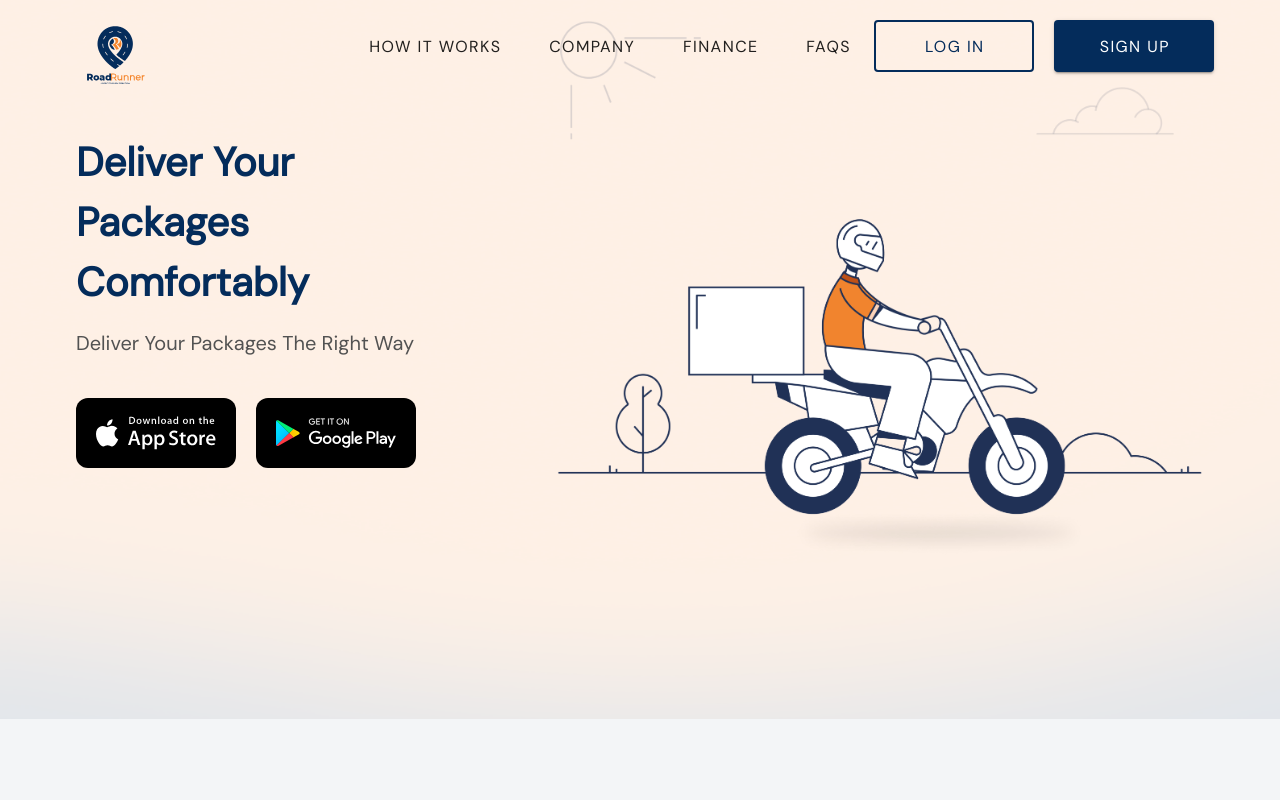
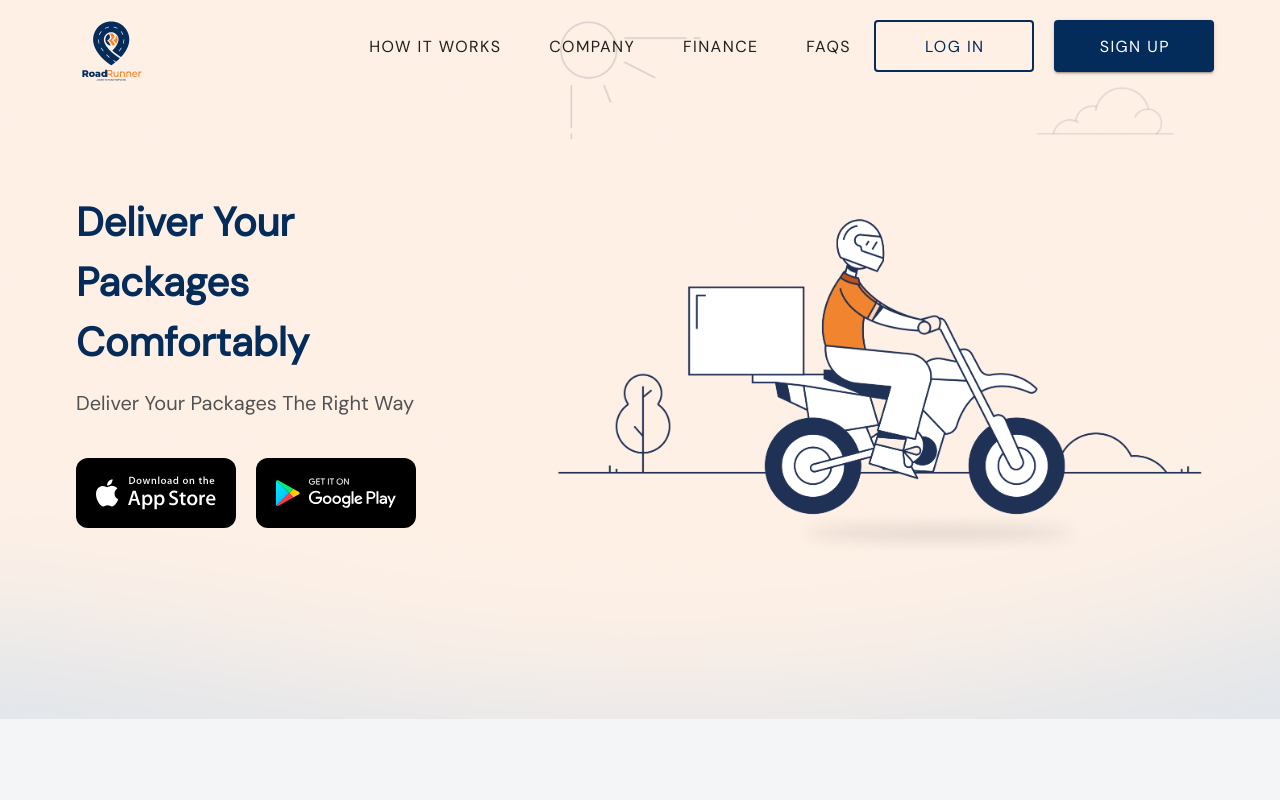
Before and after one commit to sadeeqdev/roadrunner-landing-page, a Vue app: page /home in a window 1280 px wide. Shown: the top 800 px of the page. Built offline with nearby package versions, Linux system fonts and the light colour scheme.

Commit message:
fited welcome image

```diff
--- a/src/components/Navbar.vue
+++ b/src/components/Navbar.vue
@@ -1,6 +1,6 @@
 <template>
-    <v-app-bar style="background-color:transparent" :class="{ 'setScrollColor': scrolled, 'white': scrolled }"
-        elevate-on-scroll fixed class="nav-appbar">
+    <v-app-bar height="90px" style="background-color:transparent"
+        :class="{ 'setScrollColor': scrolled, 'white': scrolled }" elevate-on-scroll fixed class="nav-appbar">
         <div class="navbar-body d-flex flex-row">
             <img class="navbar-image" src="../assets/img/Roadrunner-Logo.svg">
             <v-spacer></v-spacer>
@@ -62,9 +62,9 @@ export default {
 }
 
 .navbar-image {
-    width: 98px;
-    height: 98px;
-    padding-top: 10px;
+    width: 90px;
+        height: 90px;
+        margin-top: 5px;
 
 }
 
@@ -93,7 +93,7 @@ export default {
         width: 60px;
         height: 60px;
         padding-top: 0px;
-
+        margin-top: 0;
     }
 }
 </style>
--- a/src/views/home/components/DownloadRunner.vue
+++ b/src/views/home/components/DownloadRunner.vue
@@ -8,7 +8,7 @@
             </v-col>
             <v-spacer></v-spacer>
             <v-col md="4" xs="12">
-                <div class="d-flex flex-row justify-end mt-5">
+                <div class="d-flex flex-row justify-end justify-sm-start mt-5">
                     <div class="download-btn">
                     </div>
                     <div class="download-btn">
@@ -26,7 +26,7 @@ export default {
 </script>
 
 <style scoped>
-.download-btn:first-child {
+.download-btn {
     background-color: black;
     width: 180px;
     height: 70px;
@@ -35,30 +35,29 @@ export default {
     border-radius: 12px;
     padding: 20px;
     cursor: pointer;
-    background-image: url('../../../assets/img/download-apple-logo.svg');
-    background-size: 120px 60px;
+    background-size: 120px 50px;
     background-position: center;
 }
 
+.download-btn:first-child {
+    background-image: url('../../../assets/img/download-apple-logo.svg');
+}
 .download-btn:last-child {
-    background-color: black;
-    width: 180px;
-    height: 70px;
-    margin-right: 20px;
-    color: white;
-    border-radius: 12px;
-    padding: 20px;
-    cursor: pointer;
     background-image: url('../../../assets/img/download-android-logo.svg');
-    background-size: 120px 50px;
-    background-position: center;
 }
 .download-btn:hover {
-    background-color: #042C5B;
+    background-color: #cfcfcf;
 }
 
 .link-text {
     text-decoration-line: underline;
     color: #F4842B;
 }
+@media only screen and (max-width: 600px) {
+    .download-btn {
+        width: 180px;
+        height: 60px;
+        background-size: 90px 40px;
+    }
+}
 </style>
--- a/src/views/home/components/WelcomeBanner.vue
+++ b/src/views/home/components/WelcomeBanner.vue
@@ -1,6 +1,6 @@
 <template>
     <v-row style="width:90%; margin:auto">
-        <v-col lg="4" md="5" xs="12">
+        <v-col cols="12" lg="4" md="5" xs="12">
             <v-card flat color="transparent">
                 <p class="deliver-packages-header">
                     Deliver Your<br />
@@ -19,7 +19,7 @@
             </v-card>
         </v-col>
         <v-spacer></v-spacer>
-        <v-col lg="7" md="7" xs="12">
+        <v-col cols="12" lg="7" md="7" xs="12">
             <div class="banner-image">
                 <img width="100%" height="auto" src="../../../assets/img/group-14.png" />
             </div>
@@ -70,9 +70,9 @@ export default {
     background-color: #042C5B;
 }
 
-@media only screen and (max-width: 1300px) {
+@media only screen and (max-width: 1600px) {
     .deliver-packages-header {
-        padding-top: 120px;
+        padding-top: 180px;
         font-size: 40px;
     }
 
```
